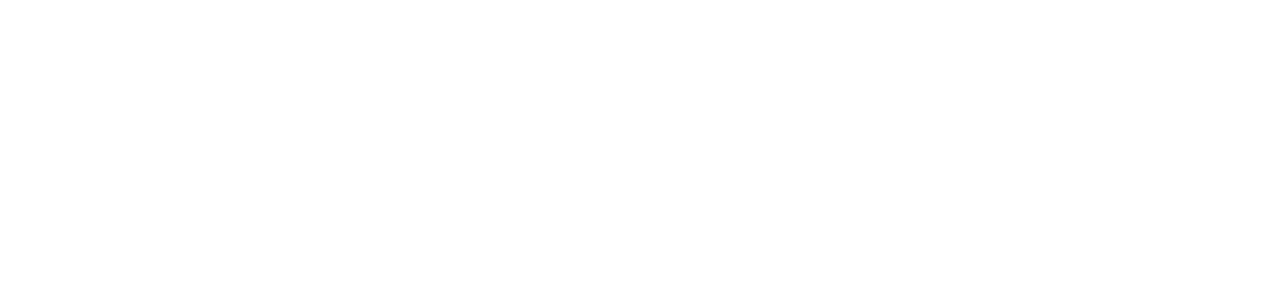
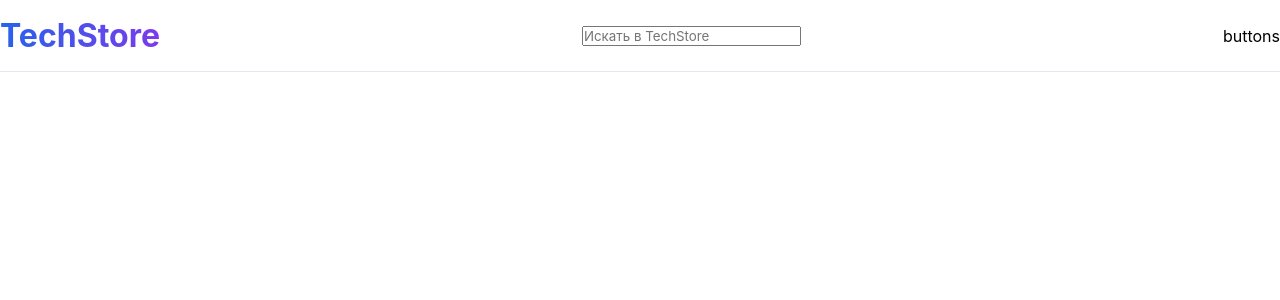
Before and after one commit to stanislav-sbone/TechStore, a React (Vite) app: page / in a window 1280 px wide. Shown: the top 300 px of the page. Built offline with nearby package versions, Linux system fonts and the light colour scheme.

Commit message:
feat: add and style Header component (#2)

```diff
--- a/src/App.tsx
+++ b/src/App.tsx
@@ -1,10 +1,11 @@
+import Header from './components/Header/Header';
 
 function App() {
   return (
     <>
-
+      <Header />
     </>
-  )
+  );
 }
 
-export default App
+export default App;
--- /dev/null
+++ b/src/components/Header/Header.module.css
@@ -0,0 +1,32 @@
+.header {
+  position: sticky;
+  top: 0;
+  z-index: 1000;
+  background-color: var(--color-surface);
+  border-bottom: 1px solid var(--color-border);
+}
+
+.container {
+  max-width: 1280px;
+  margin: 0 auto;
+  display: flex;
+  justify-content: space-between;
+  align-items: center;
+  padding: 1rem 0;
+}
+
+.logo {
+  font-size: 2rem;
+  font-weight: 700;
+  background-image: linear-gradient(to right, #2563eb, #7c3aed);
+  color: transparent;
+  -webkit-background-clip: text;
+  background-clip: text;
+  cursor: pointer;
+}
+
+.searchBar {
+}
+
+.buttons {
+}
--- /dev/null
+++ b/src/components/Header/Header.tsx
@@ -0,0 +1,19 @@
+import styles from './Header.module.css';
+
+const Header = () => {
+  return (
+    <header className={styles.header}>
+      <div className={styles.container}>
+        <div>
+          <h1 className={styles.logo}>TechStore</h1>
+        </div>
+        <div className={styles.searchBar}>
+          <input type="text" placeholder="Искать в TechStore" />
+        </div>
+        <div className={styles.buttons}>buttons</div>
+      </div>
+    </header>
+  );
+};
+
+export default Header;
--- a/src/index.css
+++ b/src/index.css
@@ -1,2 +1,48 @@
 :root {
+  --color-text-primary: #000000;
+  --color-text-secondary: #4a5568;
+  --color-surface: #ffffff;
+  --color-background: #f9fafb;
+  --color-border: #e2e8f0;
+  --color-primary: #3182ce;
 }
+
+#root {
+  width: 100%;
+  min-height: 100vh;
+}
+
+* {
+  margin: 0;
+  padding: 0;
+  box-sizing: border-box;
+}
+
+body {
+  font-family:
+    -apple-system, BlinkMacSystemFont, 'Segoe UI', 'Roboto', 'Oxygen', 'Ubuntu',
+    'Cantarell', 'Fira Sans', 'Droid Sans', 'Helvetica Neue', sans-serif;
+  min-height: 100vh;
+  margin: 0;
+  padding: 0;
+}
+
+a {
+  color: inherit;
+  text-decoration: none;
+  cursor: pointer;
+}
+
+button {
+  font-family: inherit;
+  color: inherit;
+  background: none;
+  border: none;
+  cursor: pointer;
+}
+
+input,
+textarea {
+  font-family: inherit;
+  outline: none;
+}
```
Also changed, not shown: 1 other file (tests, documents, lock files or other folders).
